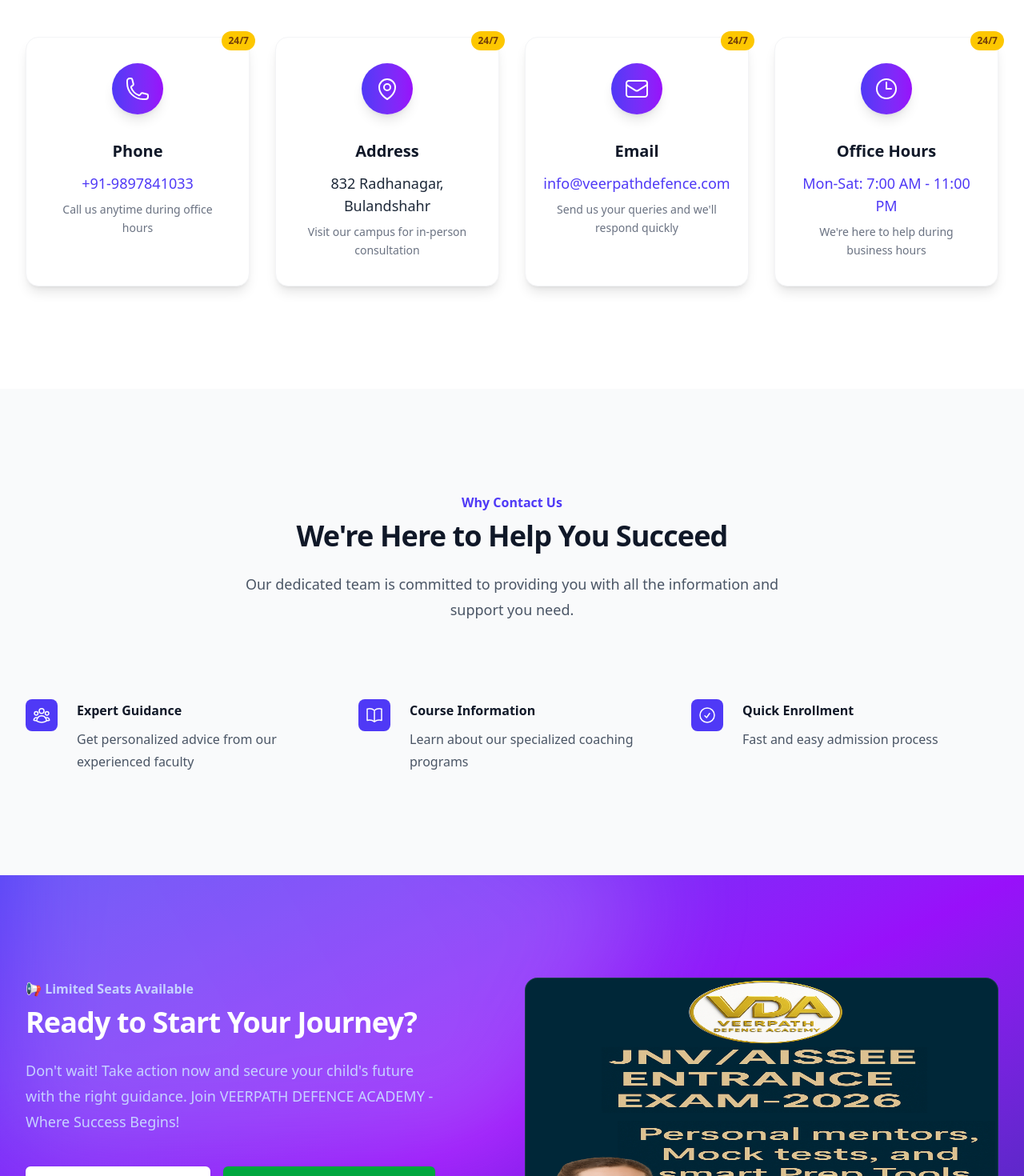
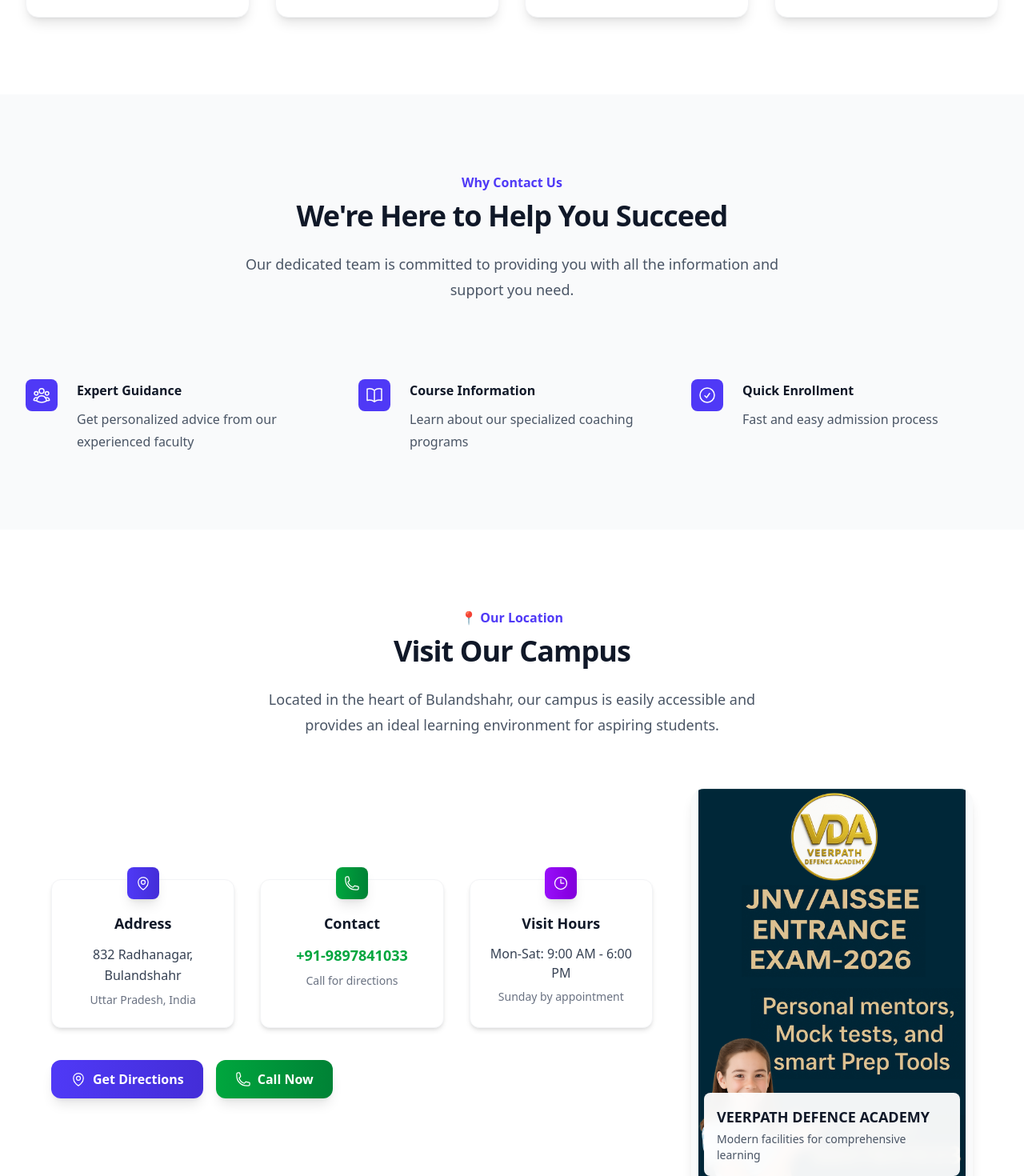
Before and after one commit to ramendraveerpath/kilam-schools, a Next.js app: page /contact in a window 1280 px wide. Shown: the part 1330-2800 px from the top of the page at 80% size. Built offline with nearby package versions, Linux system fonts and the light colour scheme.

Commit message:
Enhance layout and styling for About and Contact pages, improving responsiveness and visual consistency

```diff
--- a/src/app/contact/page.jsx
+++ b/src/app/contact/page.jsx
@@ -148,14 +148,15 @@
                 "polygon(74.1% 44.1%, 100% 61.6%, 97.5% 26.9%, 85.5% 0.1%, 80.7% 2%, 72.5% 32.5%, 60.2% 62.4%, 52.4% 68.1%, 47.5% 58.3%, 45.2% 34.5%, 27.5% 76.7%, 0.1% 64.9%, 17.9% 100%, 27.6% 76.8%, 76.1% 97.7%, 74.1% 44.1%)",
             }}
           />
-        </div>
+        </div>{" "}
         <div className="mx-auto max-w-7xl px-6 lg:px-8">
-          <div className="mx-auto max-w-2xl lg:mx-0 lg:max-w-none lg:grid lg:grid-cols-2 lg:gap-x-16">
-            <div className="lg:pr-8 max-w-lg lg:max-w-xl pt-20 md:pt-24">
-              <h1 className="text-4xl font-bold tracking-tight text-gray-900 sm:text-6xl">
+          <div className="mx-auto grid max-w-3xl grid-cols-1 gap-x-8 gap-y-16 lg:max-w-none lg:grid-cols-3 lg:gap-x-12">
+            <div className="lg:col-span-2 pt-16 md:pt-20 lg:pt-24 lg:pr-8">
+              <div className="max-w-2xl">
+                <h1 className="text-4xl font-bold tracking-tight text-gray-900 sm:text-5xl lg:text-6xl">
                   Contact <span className="text-indigo-600">Us</span>
                 </h1>
-              <p className="mt-6 text-lg leading-8 text-gray-600">
+                <p className="mt-6 text-xl leading-8 text-gray-600">
                   Get in touch with VEERPATH DEFENCE ACADEMY. We're here to help
                   you start your journey towards excellence in Navodaya, Sainik
                   Schools, and RMS.
@@ -173,33 +174,36 @@
                 <div className="mt-10 flex items-center gap-x-6">
                   <Link
                     href="/form"
-                  className="rounded-md bg-indigo-600 px-3.5 py-2.5 text-sm font-semibold text-white shadow-sm hover:bg-indigo-500 focus-visible:outline-2 focus-visible:outline-offset-2 focus-visible:outline-indigo-600"
+                    className="rounded-md bg-indigo-600 px-4 py-3 text-sm font-semibold text-white shadow-sm hover:bg-indigo-500 focus-visible:outline-2 focus-visible:outline-offset-2 focus-visible:outline-indigo-600 transition-all duration-200"
                   >
                     Enroll Now
                   </Link>
                   <a
                     href="tel:+91-9897841033"
-                  className="text-sm font-semibold leading-6 text-gray-900"
+                    className="text-sm font-semibold leading-6 text-gray-900 hover:text-indigo-600 transition-colors duration-200"
                   >
                     Call Us <span aria-hidden="true">→</span>
                   </a>
                 </div>
               </div>
-            <div className="relative mt-10 lg:mt-0 flex justify-center lg:justify-end">
+            </div>
+            <div className="relative lg:col-span-1 flex justify-center lg:justify-end">
+              <div className="max-w-lg w-full">
                 <Image
-               width={500}
-                height={400}
+                  width={700}
+                  height={600}
                   src="/images/3.jpg"
                   alt="Success at VEERPATH DEFENCE ACADEMY"
-                className="w-full rounded-2xl object-contain shadow-lg bg-gray-50 lg:aspect-auto"
+                  className="w-full max-h-[700px] rounded-2xl object-contain shadow-lg bg-gray-50 lg:aspect-auto hover:scale-105 transition-transform duration-300"
                 />
                 <div className="absolute inset-0 rounded-2xl ring-1 ring-inset ring-white/10" />
+              </div>
             </div>{" "}
           </div>
         </div>
       </div>{" "}
       {/* Contact Information Section */}
-      <div className="mx-auto max-w-7xl px-6 py-24 sm:py-32 lg:px-8">
+      <div className="mx-auto max-w-7xl px-6 py-16 sm:py-24 lg:px-8">
         <div className="mx-auto max-w-2xl lg:text-center">
           <h2 className="text-3xl font-bold tracking-tight text-gray-900 sm:text-4xl">
             Get in Touch
@@ -245,7 +249,7 @@
         </div>
       </div>
       {/* Why Contact Us Section */}
-      <div className="bg-gray-50 py-24 sm:py-32">
+      <div className="bg-gray-50 py-12 sm:py-24">
         <div className="mx-auto max-w-7xl px-6 lg:px-8">
           <div className="mx-auto max-w-2xl lg:text-center">
             <h2 className="text-base font-semibold leading-7 text-indigo-600">
@@ -280,67 +284,9 @@
             </dl>
           </div>
         </div>
-      </div>{" "}
-      {/* Quick Enrollment Section */}
-      <div className="relative isolate overflow-hidden bg-gradient-to-br from-indigo-600 via-purple-600 to-indigo-800 py-24 sm:py-32">
-        <div className="absolute inset-x-0 -top-40 -z-10 transform-gpu overflow-hidden blur-3xl sm:-top-80">
-          <div className="relative left-[calc(50%-11rem)] aspect-[1155/678] w-[36.125rem] -translate-x-1/2 rotate-[30deg] bg-gradient-to-tr from-white to-purple-200 opacity-20 sm:left-[calc(50%-30rem)] sm:w-[72.1875rem]" />
       </div>
-        <div className="mx-auto max-w-7xl px-6 lg:px-8">
-          <div className="mx-auto grid max-w-2xl grid-cols-1 gap-x-8 gap-y-16 lg:max-w-none lg:grid-cols-2">
-            <div className="max-w-xl lg:max-w-lg">
-              <h2 className="text-base font-semibold leading-7 text-indigo-200">
-                📢 Limited Seats Available
-              </h2>
-              <p className="mt-2 text-3xl font-bold tracking-tight text-white sm:text-4xl">
-                Ready to Start Your Journey?
-              </p>
-              <p className="mt-6 text-lg leading-8 text-indigo-200">
-                Don't wait! Take action now and secure your child's future with
-                the right guidance. Join VEERPATH DEFENCE ACADEMY - Where
-                Success Begins!
-              </p>
-              <div className="mt-10 flex flex-col sm:flex-row gap-4">
-                <Link
-                  href="/form"
-                  className="rounded-md bg-white px-6 py-3 text-base font-semibold text-indigo-600 shadow-sm hover:bg-indigo-50 focus-visible:outline-2 focus-visible:outline-offset-2 focus-visible:outline-white transition-colors duration-200"
-                >
-                  Enroll Now - Get Started
-                </Link>
-                <a
-                  href="tel:+91-9897841033"
-                  className="rounded-md bg-green-600 px-6 py-3 text-base font-semibold text-white shadow-sm hover:bg-green-500 focus-visible:outline-2 focus-visible:outline-offset-2 focus-visible:outline-green-600 transition-colors duration-200"
-                >
-                  📞 Call Now: +91-9897841033
-                </a>
-              </div>
-              <div className="mt-8 flex items-center text-indigo-200">
-                <CheckCircleIcon className="h-5 w-5 mr-2" />
-                <span className="text-sm">Free consultation available</span>
-              </div>
-            </div>
-            <div className="relative lg:order-last">
-              <Image
-                src="/images/3.jpg"
-                alt="Success at VEERPATH DEFENCE ACADEMY"
-                fill
-                className=" rounded-2xl"
-              />
-              <div className="absolute inset-0 rounded-2xl ring-1 ring-inset ring-white/10" />
-              <div className="absolute bottom-4 left-4 right-4 bg-white/90 backdrop-blur-sm rounded-lg p-4">
-                <p className="text-sm font-semibold text-gray-900">
-                  Join 1000+ successful students
-                </p>
-                <p className="text-xs text-gray-600">
-                  JNVST • AISSEE • RMS Success Stories
-                </p>
-              </div>
-            </div>{" "}
-          </div>
-        </div>
-      </div>{" "}
       {/* Location Section */}
-      <div className="mx-auto max-w-7xl px-6 py-24 sm:py-32 lg:px-8">
+      <div className="mx-auto max-w-7xl px-6 py-12 sm:py-24 lg:px-8">
         <div className="mx-auto max-w-2xl lg:text-center">
           <h2 className="text-base font-semibold leading-7 text-indigo-600">
             📍 Our Location
@@ -352,16 +298,108 @@
             Located in the heart of Bulandshahr, our campus is easily accessible
             and provides an ideal learning environment for aspiring students.
           </p>
+        </div>{" "}
+        <div className="mx-auto mt-16 max-w-6xl">
+          <div className="grid grid-cols-1 gap-8 lg:gap-12 lg:grid-cols-3">
+            {/* Location Details */}{" "}
+            <div className="lg:col-span-2 flex flex-col justify-center">
+              <div className="space-y-8">
+                {" "}
+                {/* Location Info Cards */}
+                <div className="grid grid-cols-1 md:grid-cols-2 lg:grid-cols-3 gap-8">
+                  {/* Address Card */}
+                  <div className="relative bg-white pt-8 pb-6 px-6 rounded-xl shadow-md hover:shadow-lg transition-shadow duration-300 border border-gray-100">
+                    <div className="absolute -top-4 left-1/2 transform -translate-x-1/2">
+                      <div className="flex h-10 w-10 items-center justify-center rounded-lg bg-gradient-to-r from-indigo-600 to-indigo-700 shadow-lg">
+                        <MapPinIcon className="h-5 w-5 text-white" />
                       </div>
-        <div className="mx-auto mt-16 max-w-5xl">
-          <div className="grid grid-cols-1 gap-8 lg:grid-cols-2">
+                    </div>
+                    <div className="text-center pt-2">
+                      <h3 className="text-lg font-semibold text-gray-900 mb-3">
+                        Address
+                      </h3>
+                      <p className="text-gray-700 font-medium leading-relaxed">
+                        832 Radhanagar, Bulandshahr
+                      </p>
+                      <p className="text-sm text-gray-500 mt-2">
+                        Uttar Pradesh, India
+                      </p>
+                    </div>
+                  </div>
+
+                  {/* Contact Card */}
+                  <div className="relative bg-white pt-8 pb-6 px-6 rounded-xl shadow-md hover:shadow-lg transition-shadow duration-300 border border-gray-100">
+                    <div className="absolute -top-4 left-1/2 transform -translate-x-1/2">
+                      <div className="flex h-10 w-10 items-center justify-center rounded-lg bg-gradient-to-r from-green-600 to-green-700 shadow-lg">
+                        <PhoneIcon className="h-5 w-5 text-white" />
+                      </div>
+                    </div>
+                    <div className="text-center pt-2">
+                      <h3 className="text-lg font-semibold text-gray-900 mb-3">
+                        Contact
+                      </h3>
+                      <a
+                        href="tel:+91-9897841033"
+                        className="text-green-600 hover:text-green-500 font-semibold text-lg transition-colors duration-200 block"
+                      >
+                        +91-9897841033
+                      </a>
+                      <p className="text-sm text-gray-500 mt-2">
+                        Call for directions
+                      </p>
+                    </div>
+                  </div>
+
+                  {/* Visit Hours Card */}
+                  <div className="relative bg-white pt-8 pb-6 px-6 rounded-xl shadow-md hover:shadow-lg transition-shadow duration-300 border border-gray-100 md:col-span-2 lg:col-span-1">
+                    <div className="absolute -top-4 left-1/2 transform -translate-x-1/2">
+                      <div className="flex h-10 w-10 items-center justify-center rounded-lg bg-gradient-to-r from-purple-600 to-purple-700 shadow-lg">
+                        <ClockIcon className="h-5 w-5 text-white" />
+                      </div>
+                    </div>
+                    <div className="text-center pt-2">
+                      <h3 className="text-lg font-semibold text-gray-900 mb-3">
+                        Visit Hours
+                      </h3>
+                      <p className="text-gray-700 font-medium">
+                        Mon-Sat: 9:00 AM - 6:00 PM
+                      </p>
+                      <p className="text-sm text-gray-500 mt-2">
+                        Sunday by appointment
+                      </p>
+                    </div>
+                  </div>
+                </div>
+                {/* Action Buttons */}
+                <div className="flex flex-col sm:flex-row gap-4 pt-2">
+                  <a
+                    href="https://maps.google.com/?q=832+Radhanagar,+Bulandshahr"
+                    target="_blank"
+                    rel="noopener noreferrer"
+                    className="inline-flex items-center justify-center rounded-xl bg-gradient-to-r from-indigo-600 to-indigo-700 px-6 py-3 text-base font-semibold text-white shadow-lg hover:from-indigo-700 hover:to-indigo-800 transition-all duration-200 transform hover:scale-105"
+                  >
+                    <MapPinIcon className="h-5 w-5 mr-2" />
+                    Get Directions
+                  </a>
+                  <a
+                    href="tel:+91-9897841033"
+                    className="inline-flex items-center justify-center rounded-xl bg-gradient-to-r from-green-600 to-green-700 px-6 py-3 text-base font-semibold text-white shadow-lg hover:from-green-700 hover:to-green-800 transition-all duration-200 transform hover:scale-105"
+                  >
+                    <PhoneIcon className="h-5 w-5 mr-2" />
+                    Call Now
+                  </a>
+                </div>
+              </div>
+            </div>
             {/* Campus Image */}
-            <div className="relative lg:order-last">
+            <div className="relative lg:col-span-1 flex justify-center lg:justify-end">
+              <div className="max-w-md w-full">
                 <Image
                   src="/images/3.jpg"
                   alt="Success at VEERPATH DEFENCE ACADEMY"
-                fill
-                className=" rounded-2xl"
+                  width={500}
+                  height={400}
+                  className="w-full max-h-[500px] rounded-2xl object-contain shadow-lg bg-gray-50 hover:scale-105 transition-transform duration-300"
                 />
                 <div className="absolute inset-0 rounded-2xl ring-1 ring-inset ring-white/10" />
 
@@ -373,73 +411,8 @@
                     Modern facilities for comprehensive learning
                   </p>
                 </div>
+              </div>
             </div>{" "}
-            {/* Location Details */}
-            <div className="flex flex-col justify-center">
-              <div className="space-y-6">
-                <div className="flex items-start space-x-4">
-                  <div className="flex h-12 w-12 items-center justify-center rounded-lg bg-indigo-600">
-                    <MapPinIcon className="h-6 w-6 text-white" />
-                  </div>
-                  <div>
-                    <h3 className="text-lg font-semibold text-gray-900">
-                      Address
-                    </h3>
-                    <p className="text-gray-600">832 Radhanagar, Bulandshahr</p>
-                    <p className="text-sm text-gray-500 mt-1">
-                      Uttar Pradesh, India
-                    </p>
-                  </div>
-                </div>
-
-                <div className="flex items-start space-x-4">
-                  <div className="flex h-12 w-12 items-center justify-center rounded-lg bg-green-600">
-                    <PhoneIcon className="h-6 w-6 text-white" />
-                  </div>
-                  <div>
-                    <h3 className="text-lg font-semibold text-gray-900">
-                      Contact
-                    </h3>
-                    <a
-                      href="tel:+91-9897841033"
-                      className="text-green-600 hover:text-green-500 font-medium"
-                    >
-                      +91-9897841033
-                    </a>
-                    <p className="text-sm text-gray-500 mt-1">
-                      Call for directions
-                    </p>
-                  </div>
-                </div>
-
-                <div className="flex items-start space-x-4">
-                  <div className="flex h-12 w-12 items-center justify-center rounded-lg bg-purple-600">
-                    <ClockIcon className="h-6 w-6 text-white" />
-                  </div>
-                  <div>
-                    <h3 className="text-lg font-semibold text-gray-900">
-                      Visit Hours
-                    </h3>
-                    <p className="text-gray-600">Mon-Sat: 9:00 AM - 6:00 PM</p>
-                    <p className="text-sm text-gray-500 mt-1">
-                      Sunday by appointment
-                    </p>
-                  </div>
-                </div>
-
-                <div className="pt-4">
-                  <a
-                    href="https://maps.google.com/?q=832+Radhanagar,+Bulandshahr"
-                    target="_blank"
-                    rel="noopener noreferrer"
-                    className="inline-flex items-center rounded-md bg-indigo-600 px-4 py-2 text-sm font-semibold text-white shadow-sm hover:bg-indigo-500"
-                  >
-                    <MapPinIcon className="h-4 w-4 mr-2" />
-                    Get Directions
-                  </a>
-                </div>
-              </div>
-            </div>
           </div>{" "}
         </div>
       </div>
```
Also changed, not shown: src/app/about/page.jsx (+21 -16 lines), src/components/HomePage.jsx (+17 -15 lines), src/components/cta.jsx (+6 -6 lines). Lines whose indentation alone changed are shown as unchanged.
